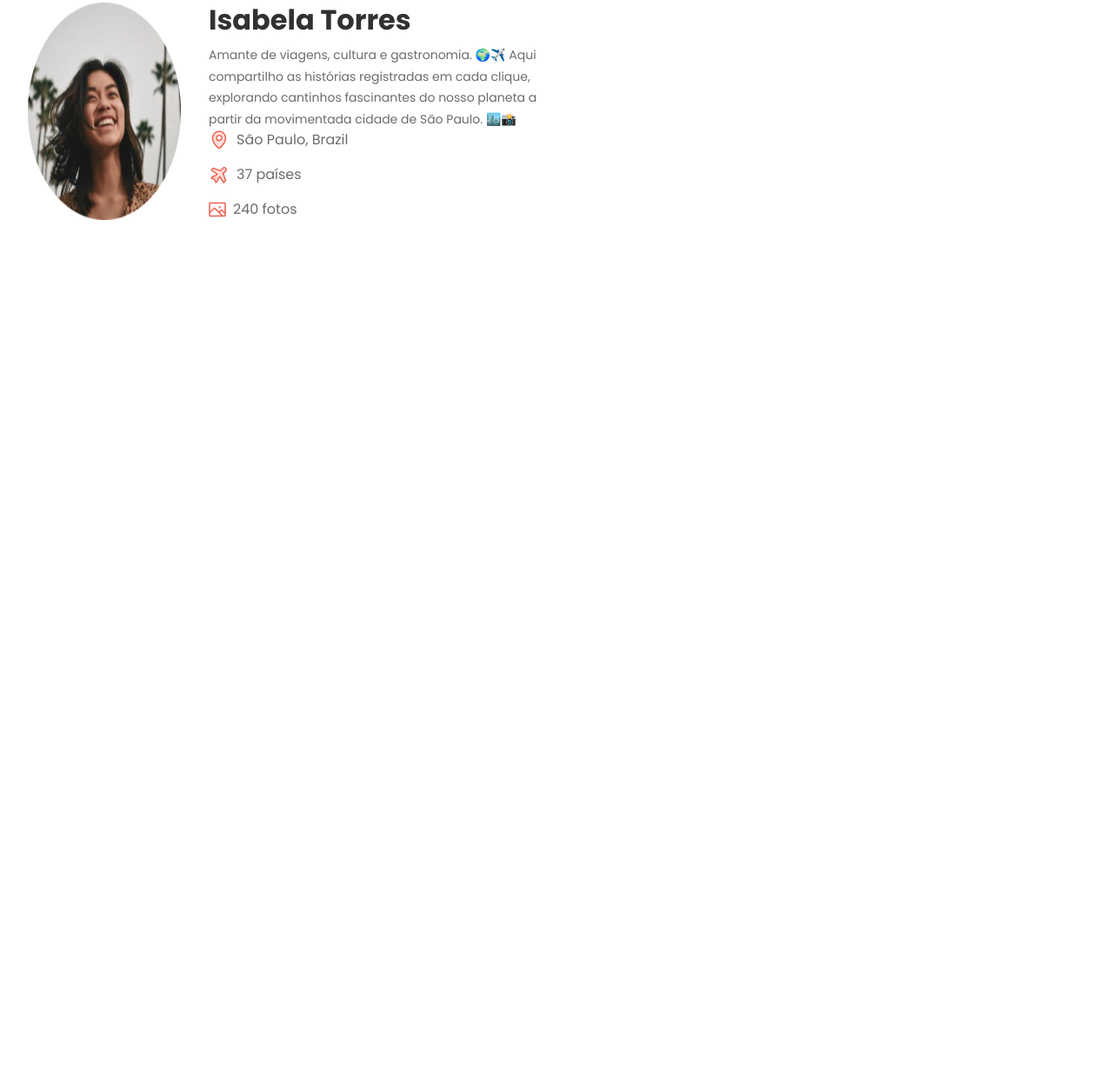
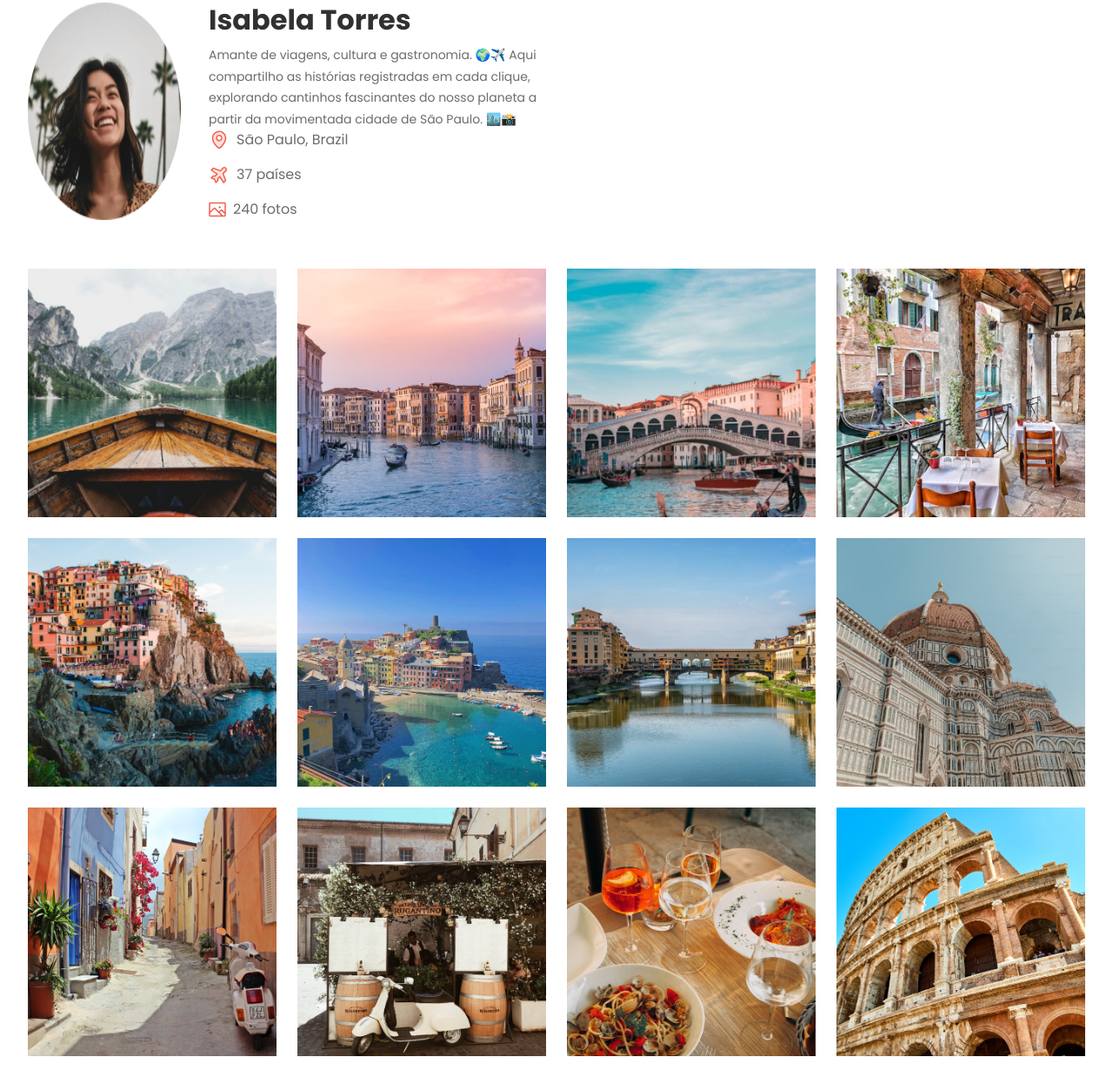
Before and after one commit to vitukjkk/Travelgram, a plain HTML site: page index.html in a window 1280 px wide. Shown: the part 125-1364 px from the top of the page at 87% size. Before the commit the page ends 800 px from the top, so only its background shows below. Drawn offline with Linux system fonts and the light colour scheme.

Commit message:
finalizando

```diff
--- a/index.html
+++ b/index.html
@@ -33,8 +33,7 @@
                 </ul>
             </nav>
         </div>
-    </header>
-    <main>
+
         <div class="header">
             <div id="profile">
                 <img src="assets/Profile pic.png" alt="Imagem Isabella">
@@ -62,6 +61,20 @@
                 </div>
             </div>
         </div>
+    </header>
+    <main class="container">
+        <img src="assets/images/Image 01.png">
+        <img src="assets/images/Image 02.png">
+        <img src="assets/images/Image 03.png">
+        <img src="assets/images/Image 04.png">
+        <img src="assets/images/Image 05.png">
+        <img src="assets/images/Image 06.png">
+        <img src="assets/images/Image 07.png">
+        <img src="assets/images/Image 08.png">
+        <img src="assets/images/Image 09.png">
+        <img src="assets/images/Image 10.png">
+        <img src="assets/images/Image 11.png">
+        <img src="assets/images/Image 12.png">
     </main>
 </body>
 </html>
--- a/styles/index.css
+++ b/styles/index.css
@@ -1,3 +1,4 @@
 @import url(global.css);
 @import url(nav.css);
 @import url(header.css);
+@import url(main.css);
--- /dev/null
+++ b/styles/main.css
@@ -0,0 +1,12 @@
+main {
+    display: flex;
+    flex-wrap: wrap;
+    gap: 24px;
+    padding-block: 24px;
+}
+
+main img {
+    width: 286px;
+    height: 286px;
+    object-fit: cover;
+}
```
